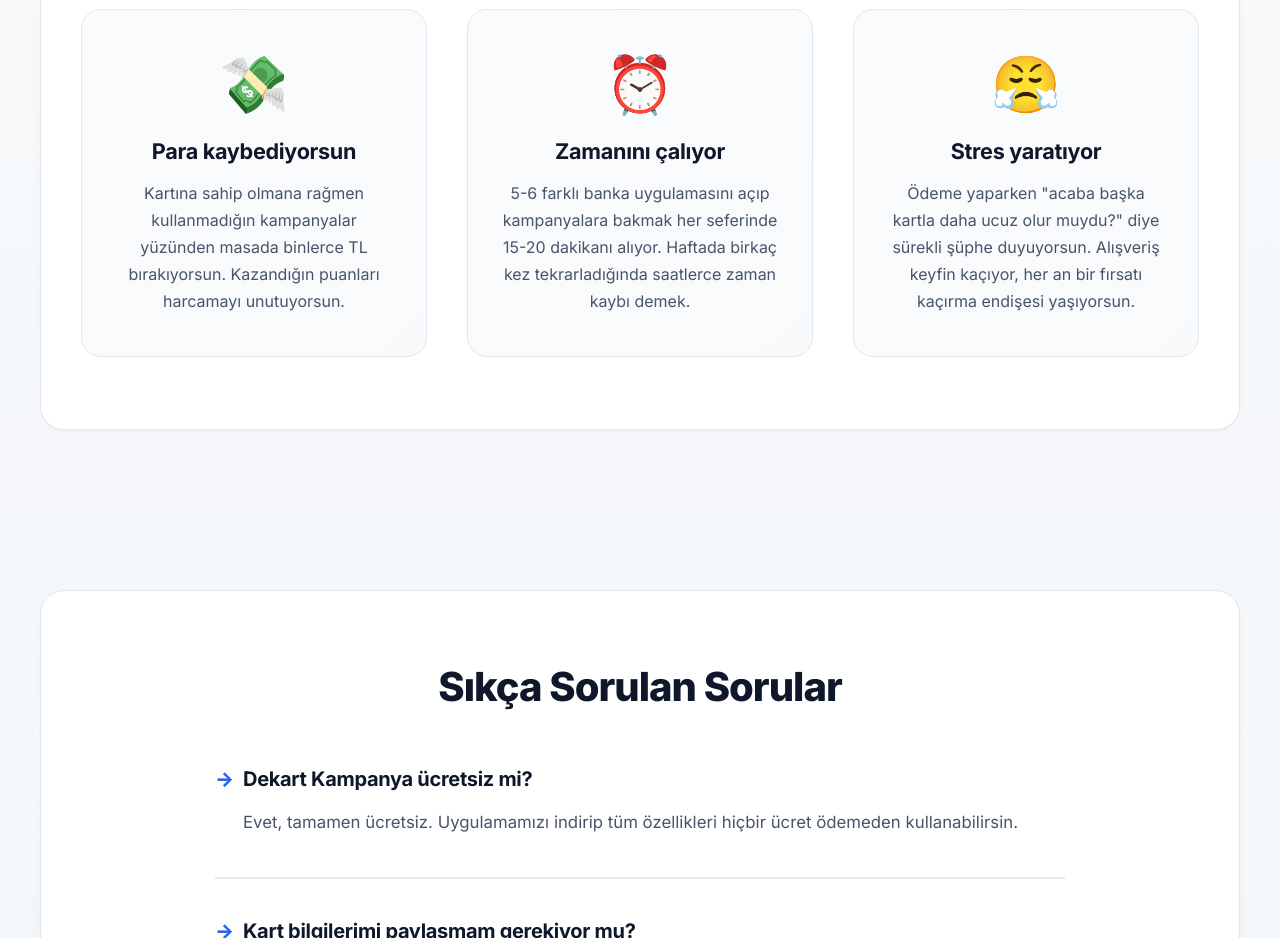
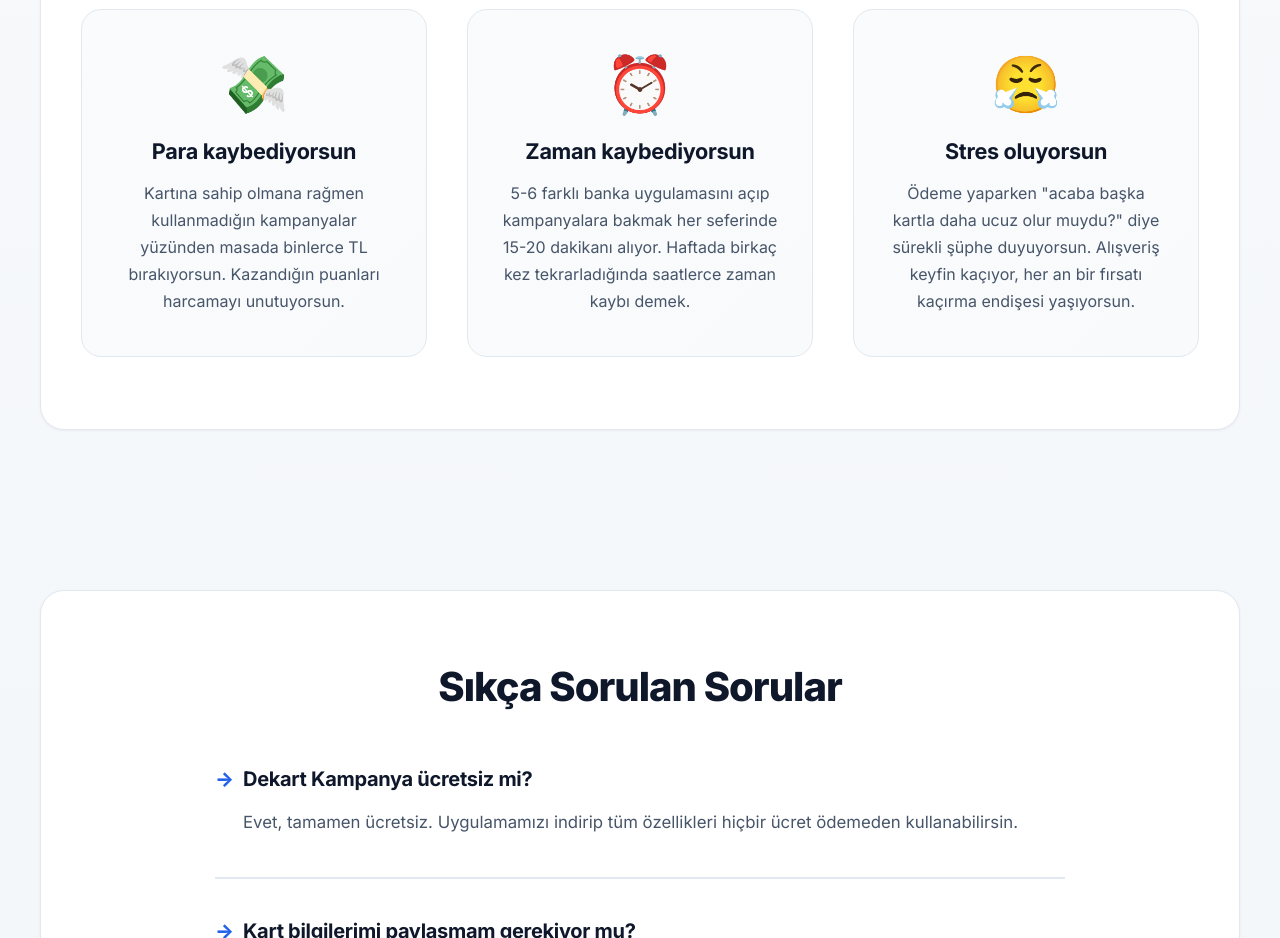
Before and after one commit to furkan/dekartkampanya, a plain HTML site: page index.html in a window 1280 px wide. Shown: the part 1300-2238 px from the top of the page. Drawn offline with Linux system fonts and the light colour scheme.

Commit message:
Update index.html

```diff
--- a/index.html
+++ b/index.html
@@ -453,12 +453,12 @@
         </div>
         <div class="problem-card">
           <div class="problem-icon">⏰</div>
-          <h3>Zamanını çalıyor</h3>
+          <h3>Zaman kaybediyorsun</h3>
           <p>5-6 farklı banka uygulamasını açıp kampanyalara bakmak her seferinde 15-20 dakikanı alıyor. Haftada birkaç kez tekrarladığında saatlerce zaman kaybı demek.</p>
         </div>
         <div class="problem-card">
           <div class="problem-icon">😤</div>
-          <h3>Stres yaratıyor</h3>
+          <h3>Stres oluyorsun</h3>
           <p>Ödeme yaparken "acaba başka kartla daha ucuz olur muydu?" diye sürekli şüphe duyuyorsun. Alışveriş keyfin kaçıyor, her an bir fırsatı kaçırma endişesi yaşıyorsun.</p>
         </div>
       </div>
```
